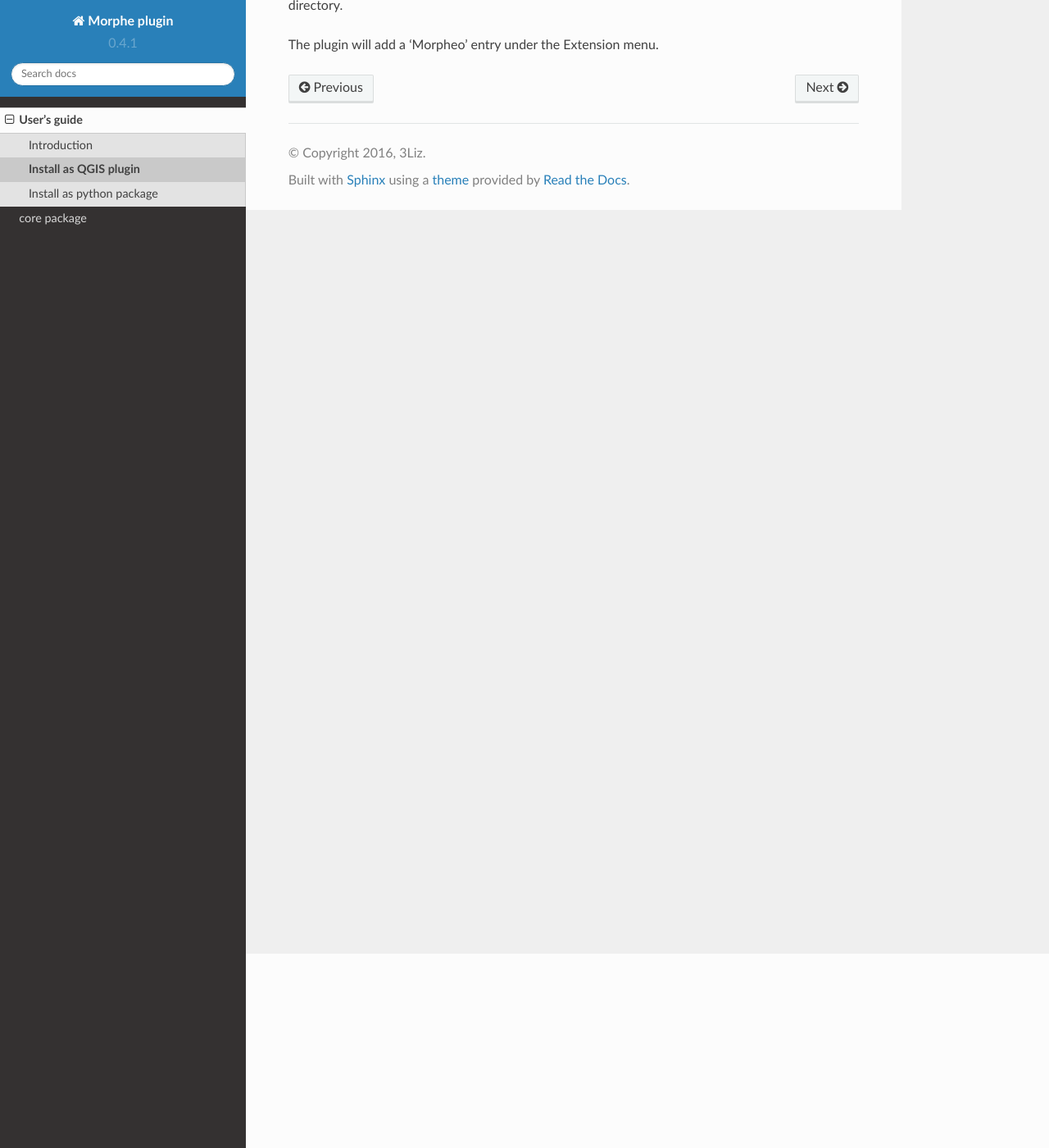
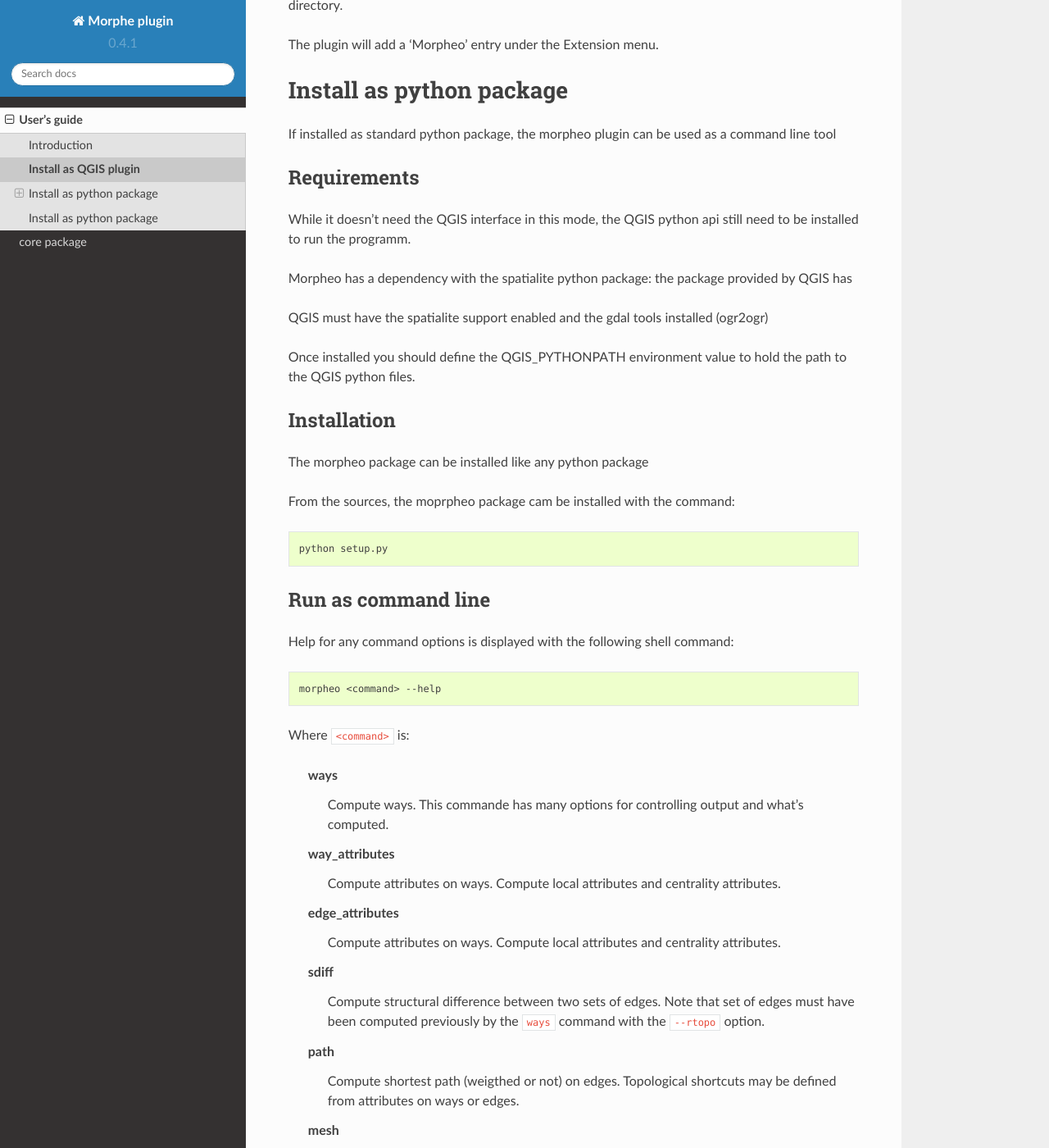
Before and after one commit to MorphoCity/morpheo-plugin, a Sphinx documentation site: the page built from doc/guide/install.rst, in a window 1280 px wide and 1400 px high, scrolled down 237 px. Shown: the whole window at 82% size. Built offline with Sphinx 7.4.7 and the Read the Docs theme 2.0.0, drawn with Linux system fonts in a browser that asks for light colours; some of the changed text lies outside the part shown.

Commit message:
Update docoumentation

```diff
--- a/doc/guide/install.rst
+++ b/doc/guide/install.rst
@@ -7,3 +7,70 @@
 home directory.
 
 The plugin will add a 'Morpheo' entry under the Extension menu.
+
+
+Install as python package
+=========================
+
+If installed as standard python package, the morpheo plugin can be used
+as a command line tool
+
+Requirements
+------------
+
+While it doesn't need the QGIS interface in this mode, the  QGIS python api still need to be installed
+to run the programm.
+
+Morpheo has a dependency with the spatialite python package: the package provided by QGIS has
+
+QGIS must have the spatialite support enabled and the gdal tools installed (ogr2ogr)
+
+Once installed you should define the QGIS_PYTHONPATH environment value to hold the path to the QGIS python files.
+
+Installation
+------------
+
+The morpheo package can be installed like any python package
+
+From the sources, the moprpheo package cam be installed with the command:
+
+.. code-block:: bash
+
+    python setup.py
+
+
+Run as command line
+-------------------
+
+Help for any command options is displayed with the following shell command:
+
+.. code-block:: bash
+
+    morpheo <command> --help
+
+Where ``<command>`` is:
+
+    ways
+        Compute ways. This commande has many options for controlling output and what's computed.
+
+    way_attributes
+        Compute attributes on ways. Compute local attributes and centrality attributes.
+
+    edge_attributes
+        Compute attributes on ways. Compute local attributes and centrality attributes.
+
+    sdiff
+        Compute structural difference between two sets of edges. Note that set of edges must have been computed
+        previously by the ``ways`` command with the ``--rtopo`` option.
+
+    path
+        Compute shortest path (weigthed or not) on edges. Topological shortcuts may be defined from attributes on ways or edges.
+
+    mesh
+        Compute a *mesh structure* i,e a set of edges from attributes on ways or edges.
+
+    horizon
+        Compute a topological horizon from a *mesh structure*
+
+    way_path
+        Compute simplest path from the way **line graph** perspective and transpose that path on edges.
--- a/doc/guide/intro.rst
+++ b/doc/guide/intro.rst
@@ -1,4 +1,5 @@
 Introduction
 ============
 
-Morpheo is a tool for characterizing graph
+Morpheo is a tool for characterizing graph. Concepts and algorithms are described
+in Claire Lagesse's PhD thesis: https://halshs.archives-ouvertes.fr/tel-01245898
```
